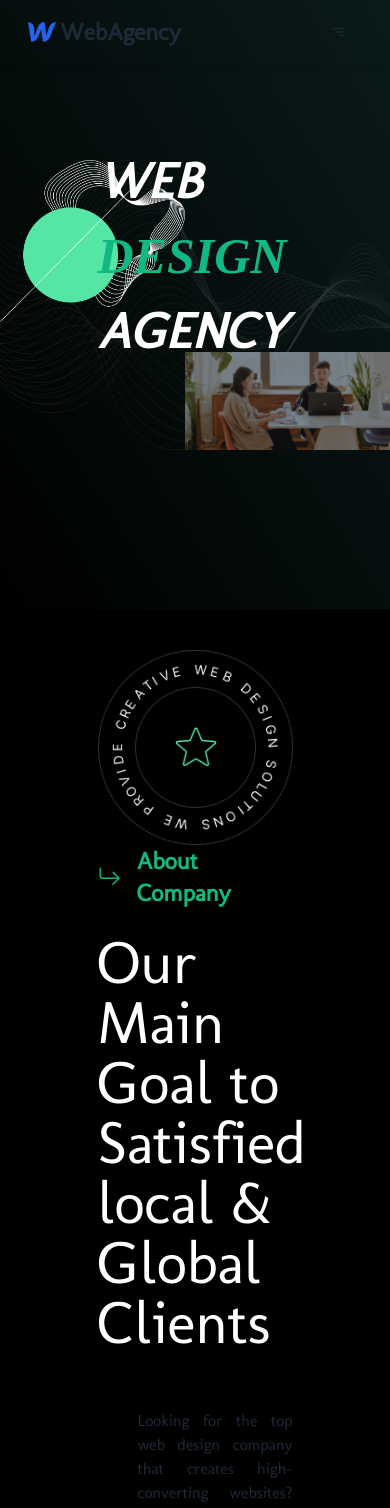
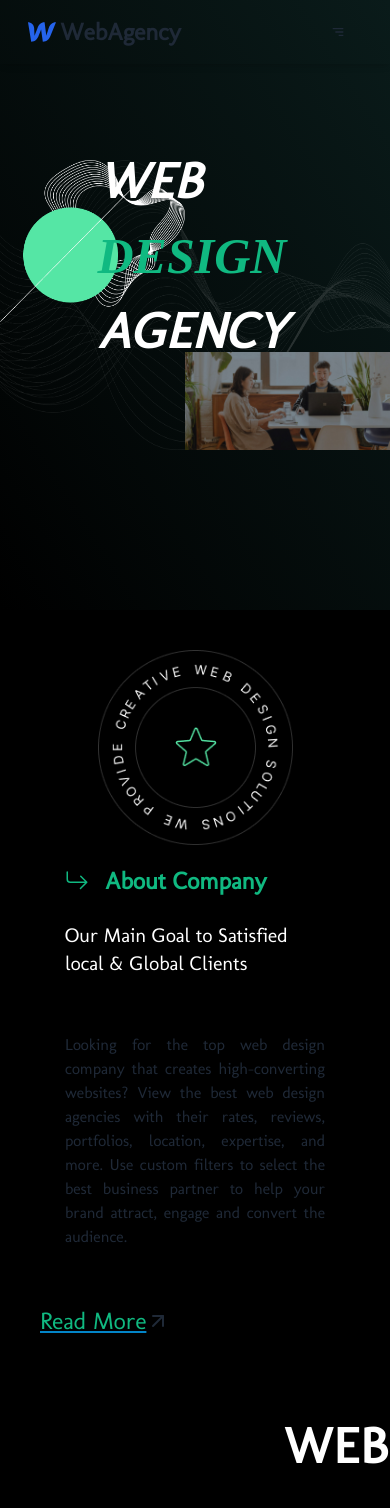
Before and after one commit to Parvez-Rahman100/webgency, a React (Create React App) app: page / in a window 390 px wide. Shown: the top 1508 px of the page. Built offline with nearby package versions, Linux system fonts and the light colour scheme; a web font is replaced by a local one.

Commit message:
about section made responsive

```diff
--- a/src/Components/AboutCompany/AboutCompany.jsx
+++ b/src/Components/AboutCompany/AboutCompany.jsx
@@ -7,17 +7,18 @@ const AboutCompany = () => {
   return (
     <section className="py-10 bg-black container mx-auto">
       <div className=" lg:flex flex-row-reverse lg:justify-around justify-between items-center ">
-        <div className=" ">
+        <div>
           <img className="mx-auto lg:w-full w-2/4" src={quote} alt="quote" />
         </div>
-        <div className=" w-2/4 mx-auto">
-          <p className=" text-emerald-500 flex items-center mb-6 font-bold text-2xl">
-            <BsArrowReturnRight /> <span className=" ml-4">About Company</span>
+        <div className=" lg:w-2/4 w-full flex flex-col justify-center items-start">
+          <p className="text-emerald-500 lg:w-full w-2/3 mx-auto mt-5 lg:mt-0 flex items-center mb-6 font-bold text-2xl">
+            <BsArrowReturnRight />
+            <span className="ml-4">About Company</span>
           </p>
-          <h3 className="text-6xl  text-white mb-14">
+          <h3 className="lg:text-6xl text-xl lg:w-full w-2/3 mx-auto text-white mb-14">
             Our Main Goal to Satisfied local & Global Clients
           </h3>
-          <p className=" text-justify mb-14 ml-10">
+          <p className=" text-justify mb-14 lg:w-full w-2/3 mx-auto">
             Looking for the top web design company that creates high-converting
             websites? View the best web design agencies with their rates,
             reviews, portfolios, location, expertise, and more. Use custom
--- a/src/Components/WhatWeDo/WhatWeDo.jsx
+++ b/src/Components/WhatWeDo/WhatWeDo.jsx
@@ -5,7 +5,7 @@ import whatWeDo from "../../assests/whatWeDo.jpg";
 
 const WhatWeDo = () => {
   return (
-    <div className="bg-black container mx-auto">
+    <div className="container mx-auto">
       <div className="flex justify-between ">
         <div className="left w-1/2">
           <p className=" text-emerald-500 flex items-center mb-6 font-bold text-2xl">
```
